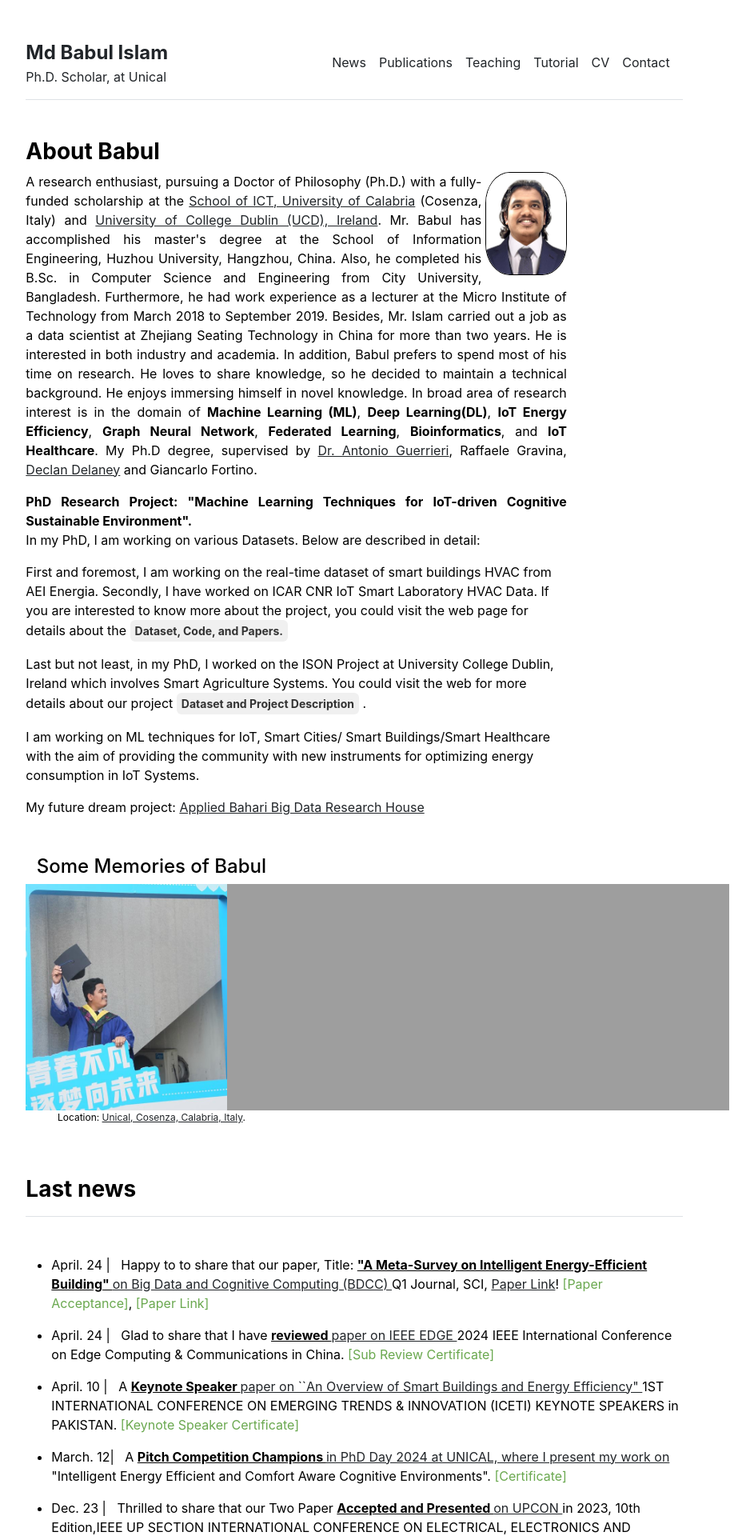
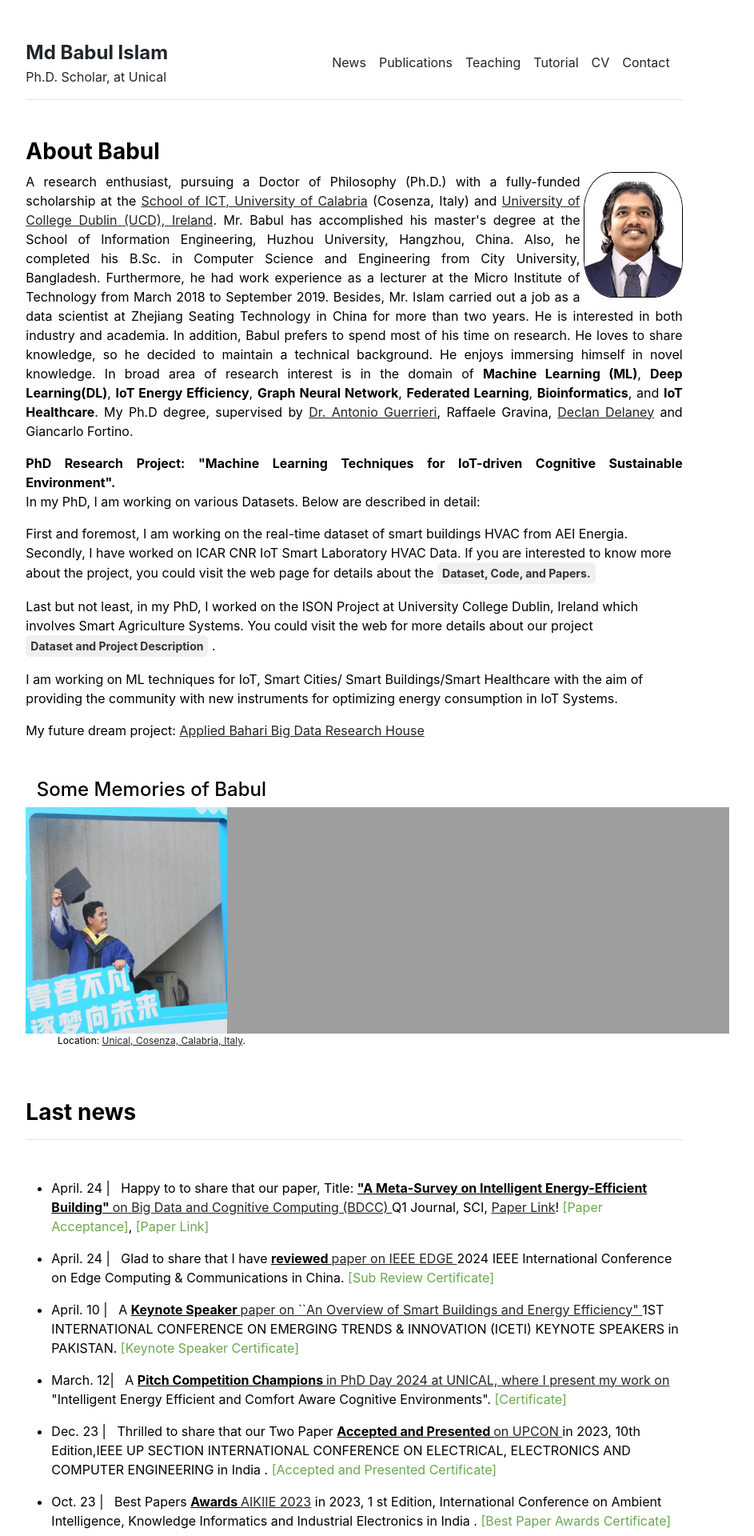
Before and after one commit to babulcseian/babulcseian.github.io, a Jekyll site: the page built from index.md, in a window 1280 px wide. Shown: the top 1920 px of the page at 80% size, without its empty margins (197-1140 px from the left). Built offline with Jekyll 4.4.1, drawn with Linux system fonts in a browser that asks for light colours; a style sheet for code colours, icons or effects is not loaded.

Commit message:
Update home.html

```diff
--- a/_layouts/home.html
+++ b/_layouts/home.html
@@ -3,7 +3,7 @@
 ---
 
 <div class="row g-5 mb-5">
-  <div class="col-md-10">
+  <div class="col-md-15">
     <h3 class="fw-bold">About Babul</h3>
 
 
```
